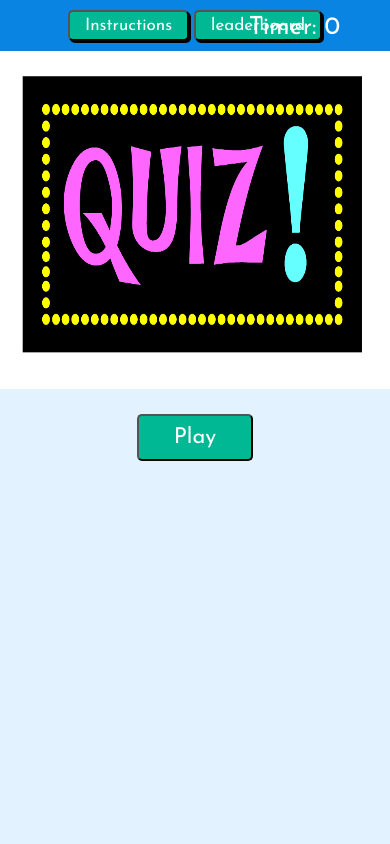
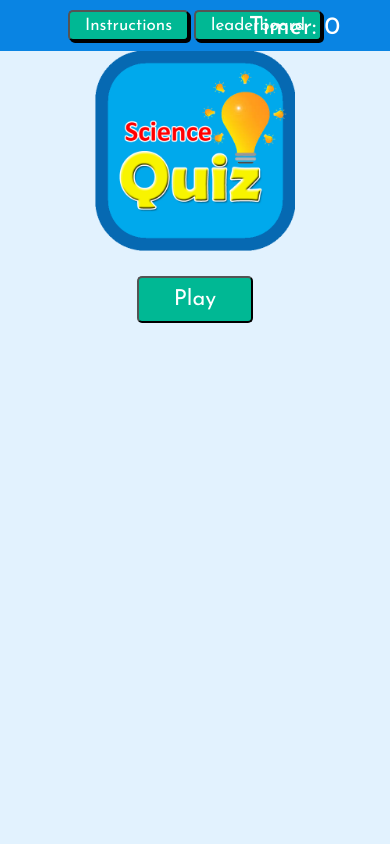
Before and after one commit to jamesrcutmore/Quiz-game1, a plain HTML site: page index.html in a window 390 px wide. Shown: the top 844 px of the page. Drawn offline with Linux system fonts and the light colour scheme; no server answers.

Commit message:
update home images/media queries

```diff
--- a/assets/style.css
+++ b/assets/style.css
@@ -38,8 +38,9 @@ body {
 }
 
 .home_screen img {
-    width: 80%;
-    height: 500px;
+    width: auto;
+    height: 300px;
+    max-width: 600px;
 }
 
 /* display: flex;
@@ -270,9 +271,10 @@ footer p {
     }
 
     .home_screen img {
-        width: 100%;
-        height: 40vh;
+        height: 200px;
+        max-width: 200px;
     }
+
 
     /*.main-div{
         /* min-height: 30vh; */
--- a/index.html
+++ b/index.html
@@ -20,7 +20,7 @@
     <div class="main-div">
         <div class="home_screen">
             <!-- <h1>Welcome to quiz Game</h1> -->
-            <img src="assets/quiz-game-image3.png" alt="quiz image">
+            <img src="assets/quiz-image.png" alt="quiz image">
             <button class="start_btn">Play</button>
         </div>
         <div class="inner-div">
```
Also changed, not shown: assets/quiz-image.png (added).
